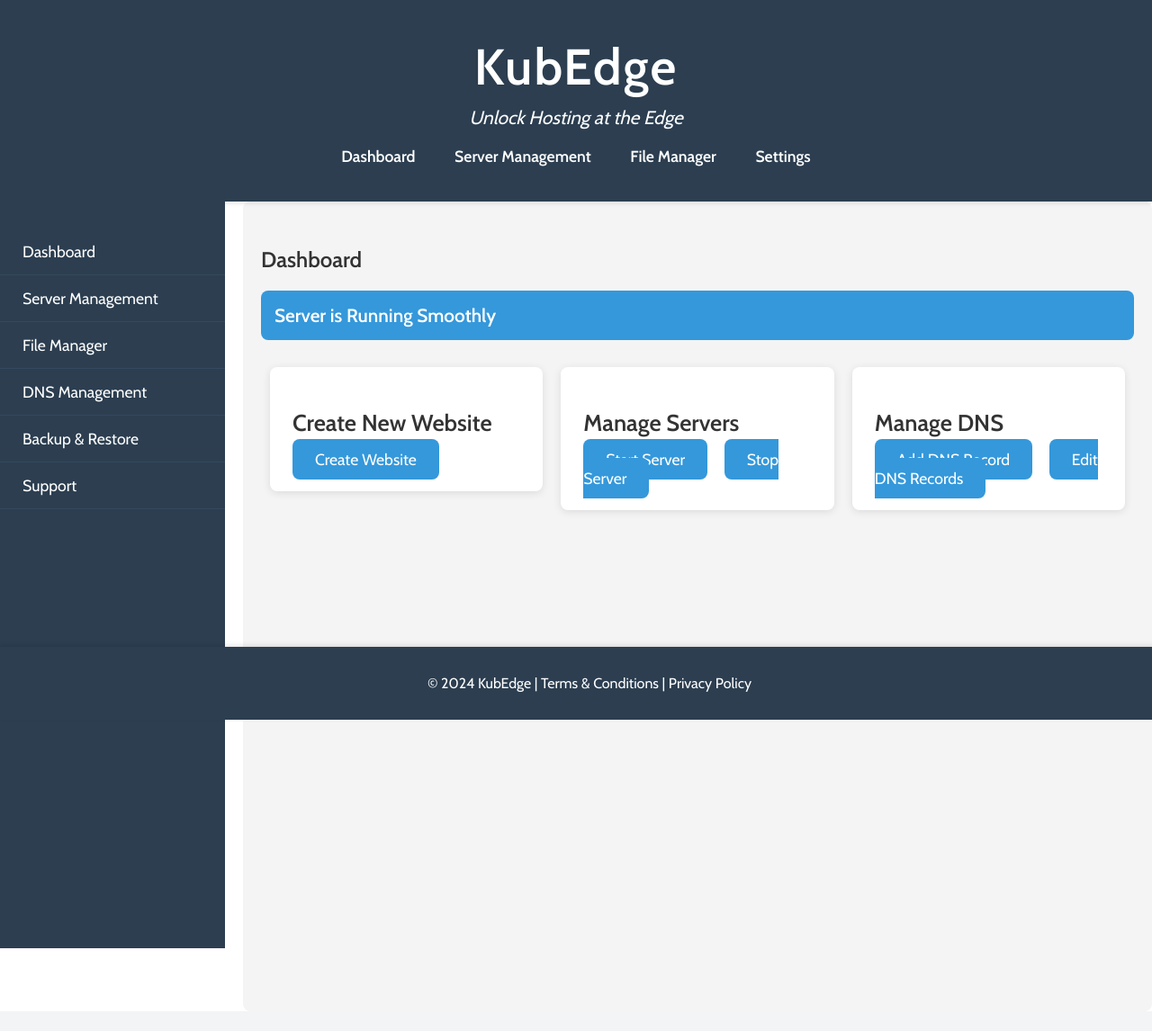
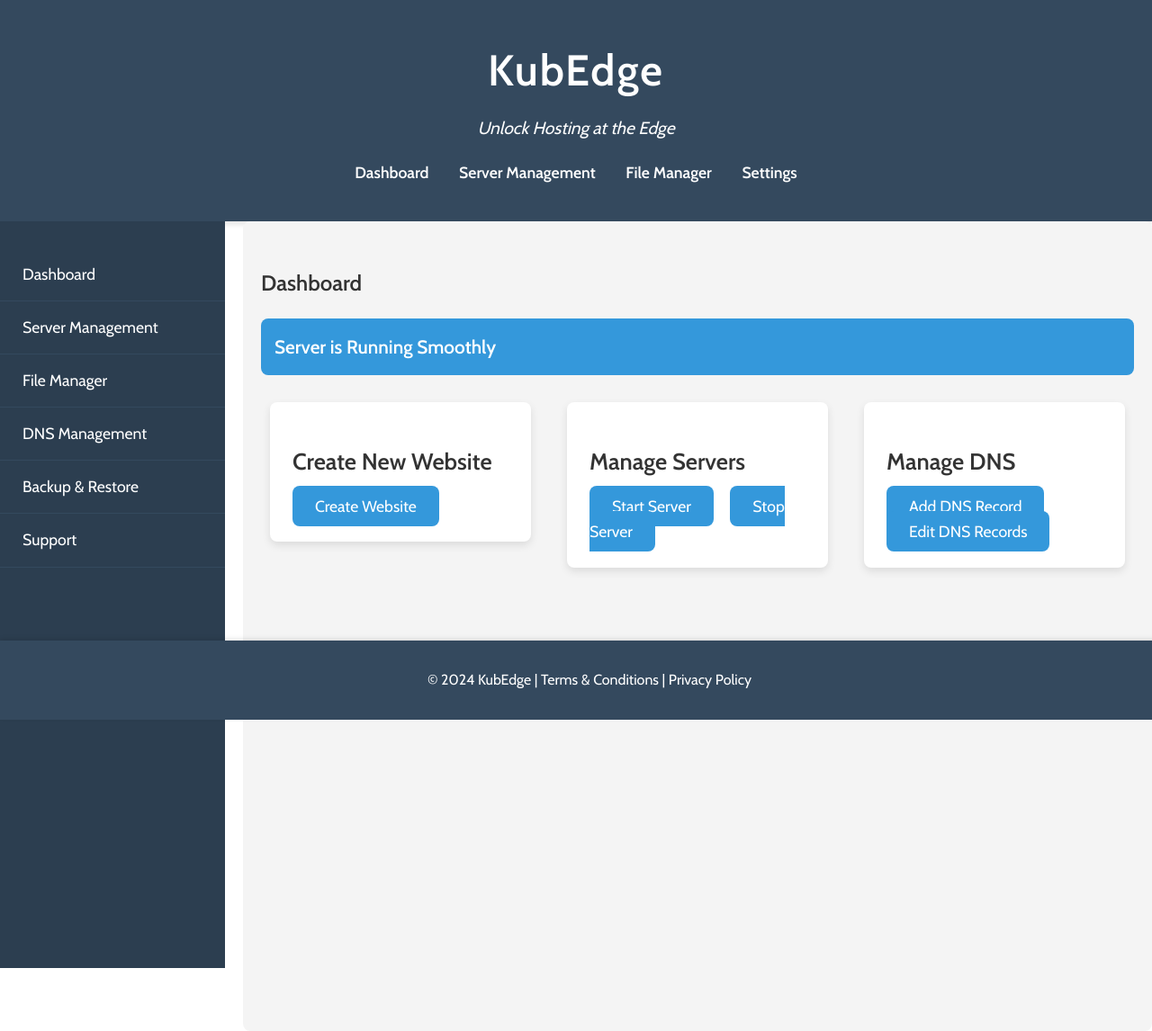
Before and after one commit to deveshrathore123/kubedge_gui, a Flask app: page / in a window 1280 px wide. Shown: the whole page at 90% size. Before the commit the page ends 1054 px from the top, so only its background shows below. Run offline with Flask 3, Linux system fonts and the light colour scheme.

Commit message:
Update index.html

```diff
--- a/templates/index.html
+++ b/templates/index.html
@@ -5,7 +5,7 @@
     <meta charset="UTF-8">
     <meta name="viewport" content="width=device-width, initial-scale=1.0">
     <title>KubEdge - Unlock Hosting at the Edge</title>
-    <link href="https://fonts.googleapis.com/css2?family=Cabin:wght@400;600&display=swap" rel="stylesheet"> <!-- Use a good font -->
+    <link href="https://fonts.googleapis.com/css2?family=Cabin:wght@400;600&display=swap" rel="stylesheet"> <!-- Use a clean, modern font -->
     <style>
         /* Global Styles */
         body {
@@ -15,29 +15,28 @@
             background-color: #fff;
             color: #333;
             overflow-x: hidden;
+            line-height: 1.6;
         }
 
         /* Header Styles */
         header {
-            background-color: #2c3e50;
+            background-color: #34495e;
             color: white;
             padding: 40px 20px;
             text-align: center;
-            box-shadow: 0 2px 5px rgba(0, 0, 0, 0.1);
-            position: relative;
+            box-shadow: 0 4px 6px rgba(0, 0, 0, 0.1);
         }
 
         header h1 {
-            font-size: 3.5em;
+            font-size: 3em;
             margin: 0;
-            color: #fff;
             font-weight: bold;
             letter-spacing: 2px;
         }
 
         header p {
-            font-size: 1.3em;
-            margin: 10px 0 0;
+            font-size: 1.2em;
+            margin-top: 10px;
             font-style: italic;
         }
 
@@ -47,7 +46,7 @@
 
         header nav a {
             color: white;
-            margin: 0 20px;
+            margin: 0 15px;
             text-decoration: none;
             font-size: 1.1em;
             font-weight: 600;
@@ -92,22 +91,25 @@
             min-height: 100vh;
             background-color: #f4f4f4;
             border-radius: 8px;
+            transition: margin-left 0.3s ease;
         }
 
         .row {
             display: flex;
             justify-content: space-between;
-            margin-bottom: 20px;
+            flex-wrap: wrap;
+            gap: 20px;
         }
 
         .col {
             flex: 1;
+            min-width: 250px;
             margin: 10px;
         }
 
         .card {
             background-color: #fff;
-            box-shadow: 0 2px 10px rgba(0, 0, 0, 0.1);
+            box-shadow: 0 4px 10px rgba(0, 0, 0, 0.1);
             padding: 25px;
             margin-bottom: 20px;
             border-radius: 8px;
@@ -116,7 +118,7 @@
 
         .card:hover {
             transform: scale(1.05);
-            box-shadow: 0 4px 15px rgba(0, 0, 0, 0.3);
+            box-shadow: 0 8px 20px rgba(0, 0, 0, 0.2);
         }
 
         .card h2 {
@@ -144,11 +146,12 @@
             border-radius: 8px;
             font-size: 1.1em;
             margin-right: 15px;
-            transition: background-color 0.3s ease;
+            transition: background-color 0.3s ease, transform 0.2s ease;
         }
 
         .btn:hover {
             background-color: #2980b9;
+            transform: scale(1.05);
         }
 
         .status {
@@ -163,7 +166,7 @@
 
         /* Footer */
         footer {
-            background-color: #2c3e50;
+            background-color: #34495e;
             color: white;
             text-align: center;
             padding: 15px;
@@ -171,6 +174,26 @@
             bottom: 0;
             width: 100%;
             box-shadow: 0 -2px 5px rgba(0, 0, 0, 0.1);
+        }
+
+        /* Mobile Responsiveness */
+        @media (max-width: 768px) {
+            .sidebar {
+                width: 200px;
+            }
+
+            .main-content {
+                margin-left: 220px;
+            }
+
+            .row {
+                flex-direction: column;
+                gap: 15px;
+            }
+
+            .card {
+                padding: 20px;
+            }
         }
 
     </style>
```
